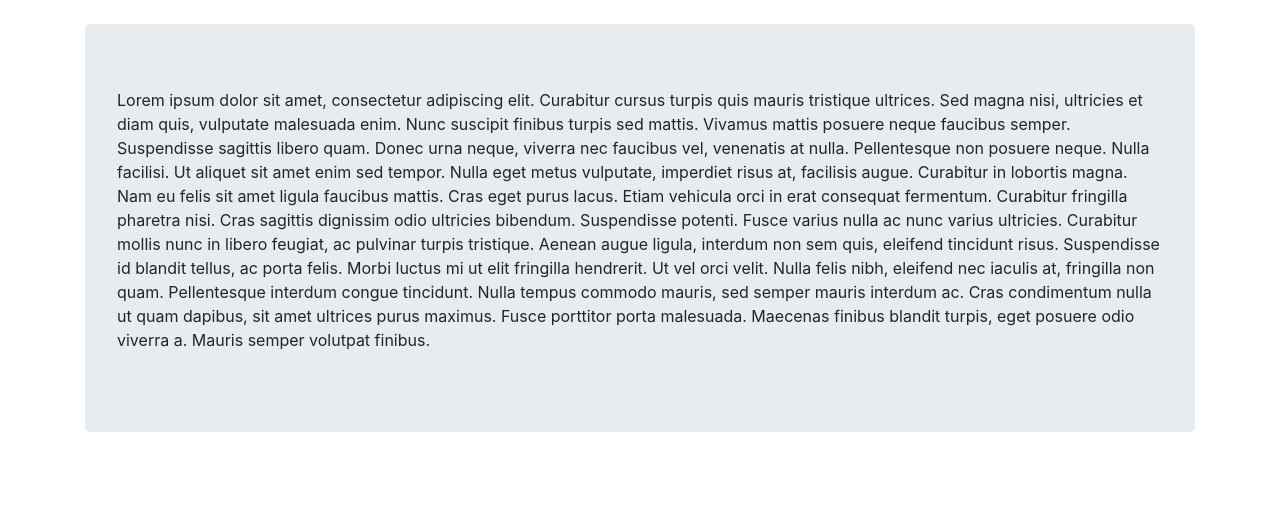
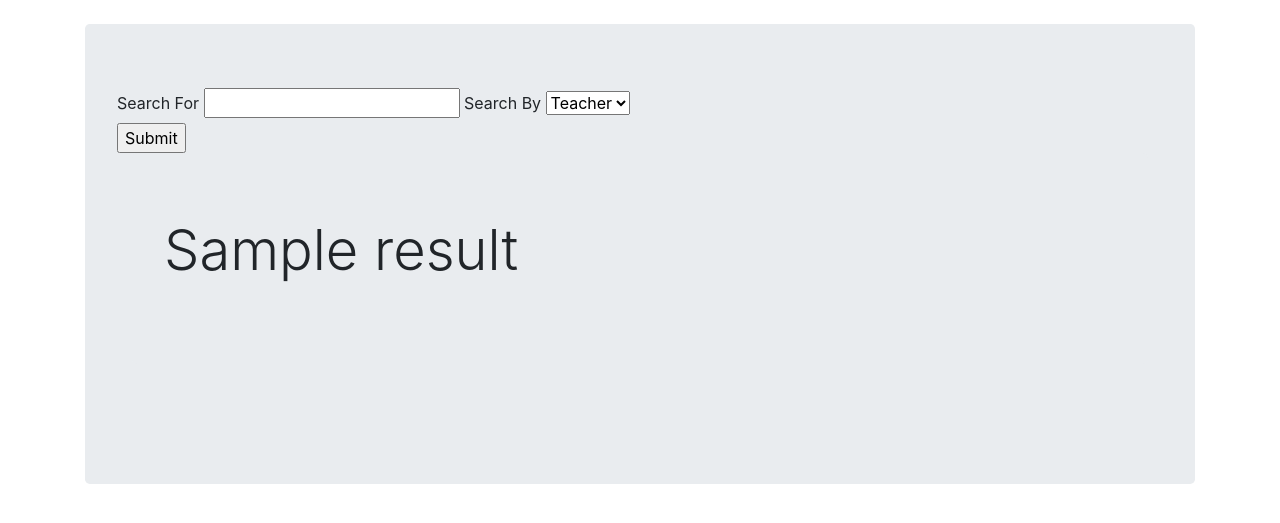
Before and after one commit to Clementef/ClassCatalog, a Flask app: template app/templates/index.html in a window 1280 px wide. Shown: the part 56-579 px from the top of the page. Run offline with Flask 2, Linux system fonts and the light colour scheme; the template is opened without the code that fills it: values that come from a table or form of the project are taken from there, most other values are stand-ins (such as "Sample title", 1, 10 or a date in 2020); parts of the project's set-up code (start-up, migrations or seed data) failed here and were passed over; some libraries are stand-ins or nearby versions.

Commit message:
search form

```diff
--- /dev/null
+++ b/app/routes/Forms/SearchForm.py
@@ -0,0 +1,8 @@
+from flask_wtf import FlaskForm
+from wtforms import SelectField, SubmitField, StringField
+
+
+class SearchForm(FlaskForm):
+    searchterm = StringField("Search For")
+    searchby = SelectField('Search By', choices=[('teacher','Teacher'), ('course','Course'), ('room','Room')])
+    submit = SubmitField("Submit")
--- a/app/routes/Forms/__init__.py
+++ b/app/routes/Forms/__init__.py
@@ -1,3 +1,4 @@
 from .CourseForm import *
 from .TeacherForm import TeacherForm
 from .LoginForm import Login
+from .SearchForm import SearchForm
--- a/app/routes/misc/__init__.py
+++ b/app/routes/misc/__init__.py
@@ -0,0 +1 @@
+from .search import searchcourses, searchteachers
--- a/app/templates/index.html
+++ b/app/templates/index.html
@@ -3,12 +3,25 @@
 {% block body %}
     <div class="jumbotron">
 
-        <p>Lorem ipsum dolor sit amet, consectetur adipiscing elit. Curabitur cursus turpis quis mauris tristique ultrices. Sed magna nisi, ultricies et diam quis, vulputate malesuada enim. Nunc suscipit finibus turpis sed mattis. Vivamus mattis posuere neque faucibus semper. Suspendisse sagittis libero quam. Donec urna neque, viverra nec faucibus vel, venenatis at nulla. Pellentesque non posuere neque. Nulla facilisi. Ut aliquet sit amet enim sed tempor. Nulla eget metus vulputate, imperdiet risus at, facilisis augue. Curabitur in lobortis magna. Nam eu felis sit amet ligula faucibus mattis.
+        <form method=post>
+            {{ form.hidden_tag() }}
+            {{ form.searchterm.label }}
+            {{ form.searchterm() }}
+            {{ form.searchby.label }}
+            {{ form.searchby() }}
+            <br>
+            {{form.submit()}}
+        </form>
 
-            Cras eget purus lacus. Etiam vehicula orci in erat consequat fermentum. Curabitur fringilla pharetra nisi. Cras sagittis dignissim odio ultricies bibendum. Suspendisse potenti. Fusce varius nulla ac nunc varius ultricies. Curabitur mollis nunc in libero feugiat, ac pulvinar turpis tristique.
+        {% for result in results %}
+            <div class="container">
+                <div class="jumbotron">
+                    <p class="display-4">{{ result.name }}</p>
+                </div>
+                <br />
+            </div>
+        {% endfor %}
 
-            Aenean augue ligula, interdum non sem quis, eleifend tincidunt risus. Suspendisse id blandit tellus, ac porta felis. Morbi luctus mi ut elit fringilla hendrerit. Ut vel orci velit. Nulla felis nibh, eleifend nec iaculis at, fringilla non quam. Pellentesque interdum congue tincidunt. Nulla tempus commodo mauris, sed semper mauris interdum ac. Cras condimentum nulla ut quam dapibus, sit amet ultrices purus maximus. Fusce porttitor porta malesuada. Maecenas finibus blandit turpis, eget posuere odio viverra a. Mauris semper volutpat finibus.
-        </p>
 
     </div>
 {% endblock %}
```
Also changed, not shown: app/routes/index.py (+43 -3 lines), app/routes/misc/search.py (+6 -6 lines).
